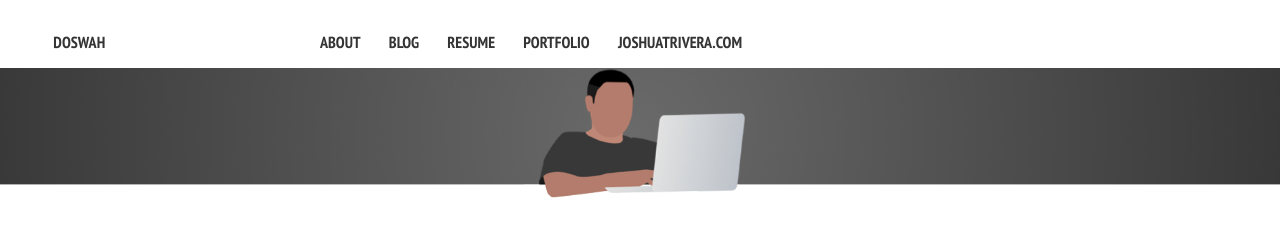
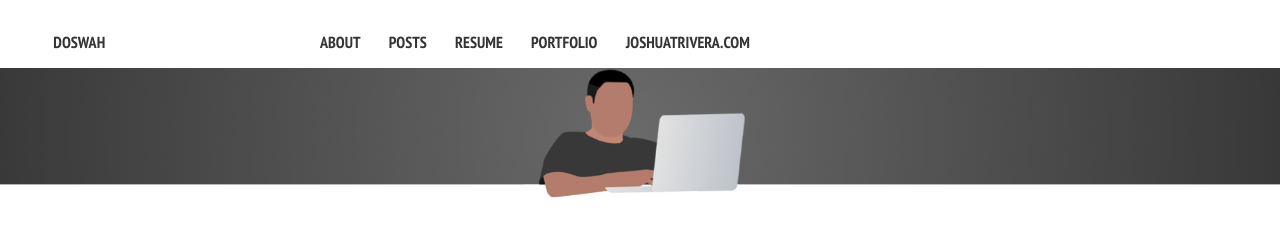
Before and after one commit to alexpolonsky/doswah.com, a Jekyll site: the page built from index.md, in a window 1280 px wide. Shown: the top 226 px of the page. Built offline with Jekyll 4.4.1, drawn with Linux system fonts in a browser that asks for light colours; nearby versions of some CDN libraries.

Commit message:
Changed menu Blog to Post

```diff
--- a/_config.yml
+++ b/_config.yml
@@ -38,7 +38,7 @@ bing_verify:
 links:
   - title: About
     url: /about/
-  - title: Blog
+  - title: Posts
     url: /posts/
   - title: Resume
     url: http://dl.dropboxusercontent.com/u/27716941/Joshua_Rivera_Resume.pdf
```
